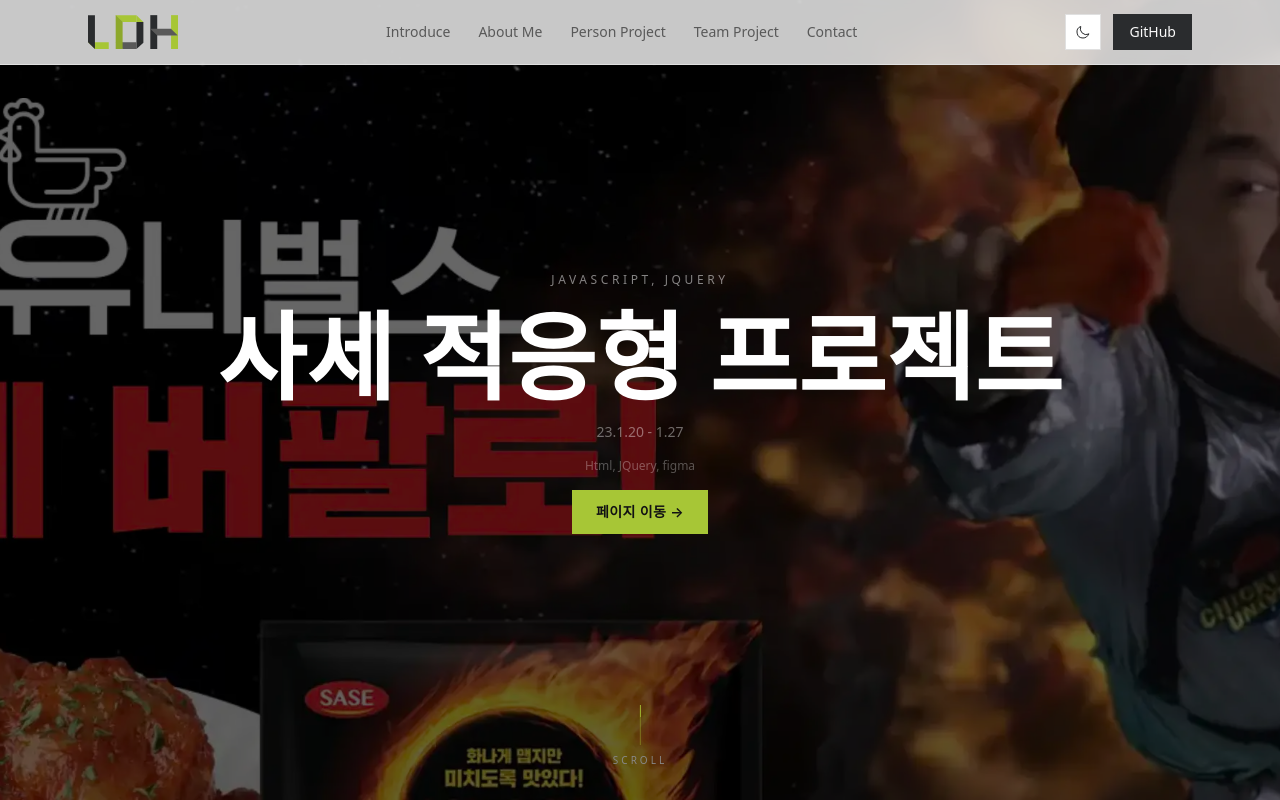
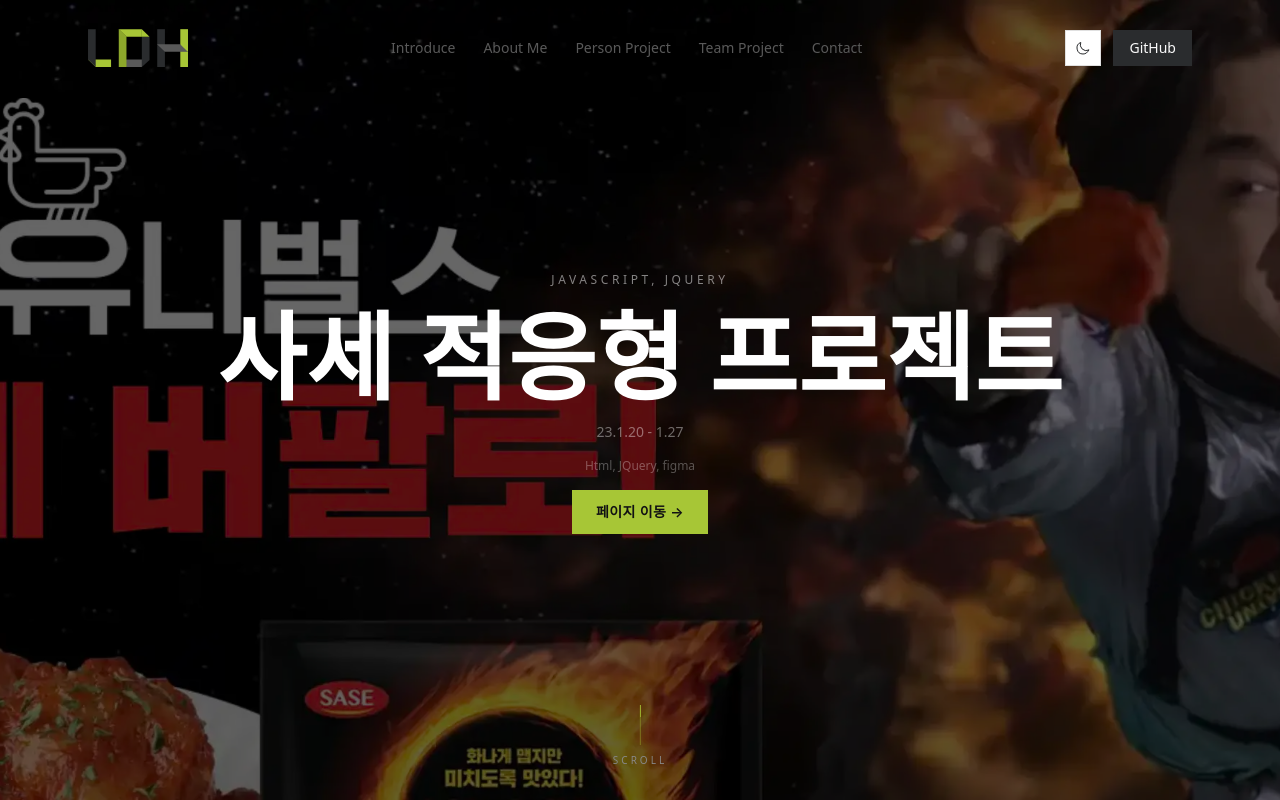
Before and after one commit to LDH9276/LDH_New_Portfolio, a Next.js app: page /portfolio/1 in a window 1280 px wide. Built offline with nearby package versions, Linux system fonts and the light colour scheme; a web font is replaced by a local one.

Commit message:
fix: 스크롤 시 헤더 가변형 스타일 적용 및 네비게이션 동작 오류 수정

```diff
--- a/app/Context.jsx
+++ b/app/Context.jsx
@@ -8,7 +8,8 @@
   activeSlide: 0,
   setActiveSlide: () => {},
   p_slide: 0,
-  setP_slide: () => {},
+  isScrolled: false,
+  setIsScrolled: () => {},
   reset: () => {}
 });
 
@@ -23,6 +24,7 @@
   const [isStart, setIsStart] = useState('ready');
   const [activeSlide, setActiveSlide] = useState(0);
   const [p_slide, setP_slide] = useState(0);
+  const [isScrolled, setIsScrolled] = useState(false);
   const [theme, setTheme] = useState('light');
 
   useEffect(() => {
@@ -62,6 +64,7 @@
         isStart, setIsStart,
         activeSlide, setActiveSlide,
         p_slide, setP_slide,
+        isScrolled, setIsScrolled,
         reset
       }}>
         {children}
--- a/app/page.jsx
+++ b/app/page.jsx
@@ -9,7 +9,7 @@
 import { useAppContext } from './Context';
 
 export default function Page() {
-  const { isStart, activeSlide, setActiveSlide, reset } = useAppContext();
+  const { isStart, activeSlide, setActiveSlide, setIsScrolled, reset } = useAppContext();
   const containerRef = useRef(null);
 
   useEffect(() => {
@@ -48,6 +48,13 @@
 
       <div
         ref={containerRef}
+        onScroll={(e) => {
+          if (e.target.scrollTop > 50) {
+            setIsScrolled(true);
+          } else {
+            setIsScrolled(false);
+          }
+        }}
         className="h-screen w-full overflow-y-auto scroll-smooth"
       >
         <section data-index="0" className="scroll-section h-screen w-full relative">
--- a/src/Header/Header.jsx
+++ b/src/Header/Header.jsx
@@ -6,7 +6,7 @@
 import ThemeToggle from '../../app/ThemeToggle';
 
 function Header() {
-  const { isStart, setActiveSlide, reset } = useAppContext();
+  const { isStart, setActiveSlide, isScrolled, reset } = useAppContext();
   const [toggle, setToggle] = useState('');
   const [menus , setMenus] = useState(false);
   const router = useRouter();
@@ -17,11 +17,17 @@
       setMenus(false);
     }, 500);
     setActiveSlide(0);
+    const section = document.querySelector(`[data-index="0"]`);
+    if (section) section.scrollIntoView({ behavior: 'smooth' });
     router.push('/');
   }
 
   const handleNavClick = (index) => {
     setActiveSlide(index);
+    const section = document.querySelector(`[data-index="${index}"]`);
+    if (section) {
+      section.scrollIntoView({ behavior: 'smooth' });
+    }
     router.push('/');
   };
 
@@ -48,13 +54,13 @@
   ];
 
   return (
-    <header className={`fixed top-0 left-0 w-full z-50
-      bg-surface-light/80 dark:bg-surface-dark/80 backdrop-blur-md
-      border-b border-border-light dark:border-border-dark
-      transition-all duration-500
-      ${isStart === 'ready' ? 'opacity-0 -translate-y-full' : 'opacity-100 translate-y-0'}`}
-    >
-      <div className="section-container flex items-center justify-between h-14 md:h-16">
+    <header className={`fixed top-0 left-0 w-full z-50 transition-all duration-500
+      ${isScrolled
+        ? 'bg-surface-light/80 dark:bg-surface-dark/80 backdrop-blur-md border-b border-border-light dark:border-border-dark py-2'
+        : 'bg-transparent border-b border-transparent py-4'}
+      ${isStart === 'ready' ? 'opacity-0 -translate-y-full' : 'opacity-100 translate-y-0'}
+    `}>
+      <div className={`section-container flex items-center justify-between transition-all duration-500 ${isScrolled ? 'h-10 md:h-12' : 'h-14 md:h-16'}`}>
 
         {/* Left: Logo */}
         <div className="flex items-center">
@@ -62,7 +68,7 @@
             onClick={toMainTitle}
             className="cursor-pointer transition-opacity duration-300 hover:opacity-70 flex-shrink-0"
           >
-            <Image src="/images/logo.svg" alt="로고" width={90} height={35} className="dark:invert dark:brightness-200" />
+            <Image src="/images/logo.svg" alt="로고" width={isScrolled ? 80 : 100} height={isScrolled ? 30 : 40} className="dark:invert dark:brightness-200 transition-all duration-500" />
           </h1>
         </div>
 
```
